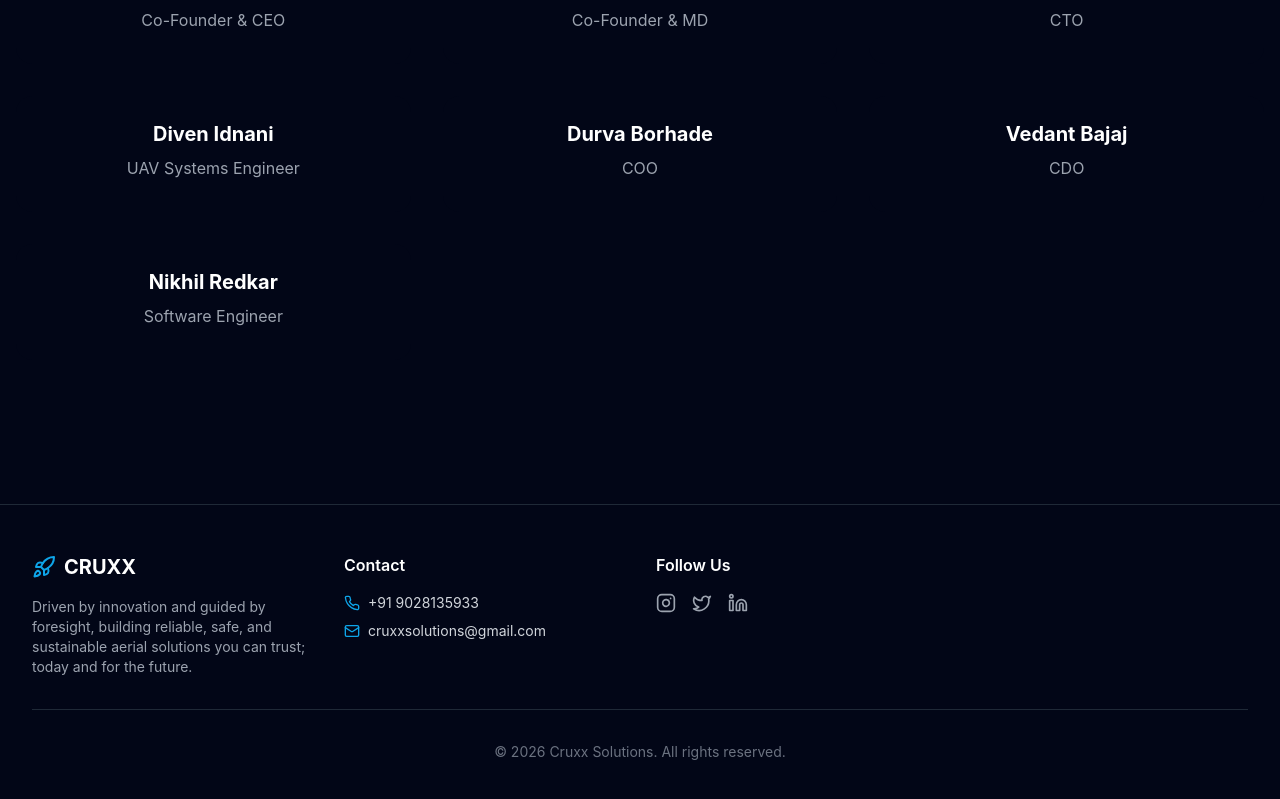
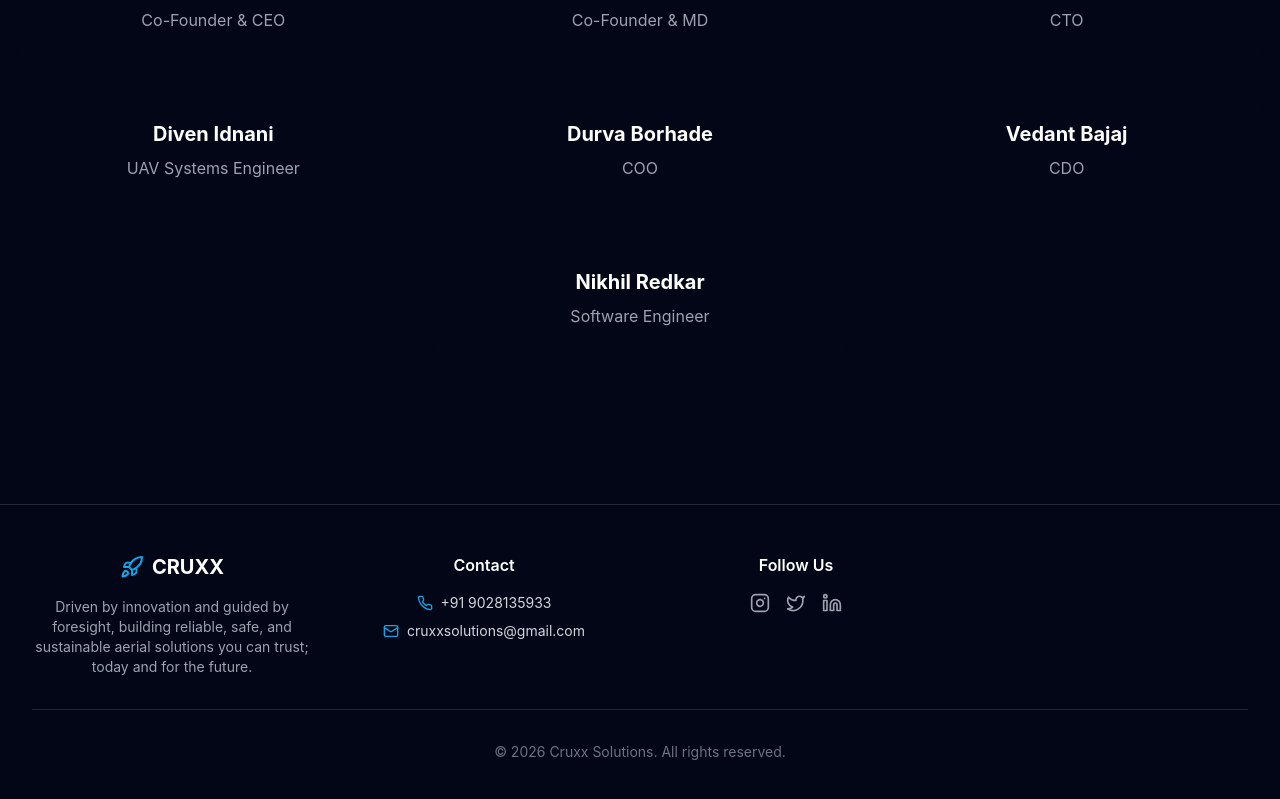
Before and after one commit to cruxxsolutions/Website, a React (Vite) app in the folder client/: page /about in a window 1280 px wide. Shown: the part 1262-2061 px from the top of the page. Built offline with nearby package versions, Linux system fonts and the light colour scheme.

Commit message:
more changes
nothing much

```diff
--- a/client/src/components/Footer.jsx
+++ b/client/src/components/Footer.jsx
@@ -5,9 +5,9 @@ const Footer = () => {
     return (
         <footer className="bg-darker border-t border-gray-800 text-gray-300 py-12">
             <div className="max-w-7xl mx-auto px-4 sm:px-6 lg:px-8">
-                <div className="grid grid-cols-1 md:grid-cols-4 gap-8">
+                <div className="grid grid-cols-1 md:grid-cols-4 gap-8 text-center md:text-center">
                     <div className="space-y-4">
-                        <div className="flex items-center space-x-2">
+                        <div className="flex items-center justify-center space-x-2">
                             <Rocket className="h-6 w-6 text-primary" />
                             <span className="text-xl font-bold text-white">CRUXX</span>
                         </div>
@@ -20,7 +20,7 @@ const Footer = () => {
 
                     <div>
                         <h3 className="text-white font-semibold mb-4">Contact</h3>
-                        <ul className="space-y-2 text-sm">
+                        <ul className="space-y-2 text-sm flex flex-col items-center">
 
                             <li className="flex items-center space-x-2">
                                 <Phone className="h-4 w-4 text-primary" />
@@ -35,7 +35,7 @@ const Footer = () => {
 
                     <div>
                         <h3 className="text-white font-semibold mb-4">Follow Us</h3>
-                        <div className="flex space-x-4">
+                        <div className="flex space-x-4 justify-center">
                             <a href="https://www.instagram.com/invites/contact/?igsh=dtsun0ttss2c&utm_content=10vqxa0p" target="_blank" rel="noopener noreferrer" className="text-gray-400 hover:text-primary transition"><Instagram className="h-5 w-5" /></a>
                             <a href="#" className="text-gray-400 hover:text-primary transition"><Twitter className="h-5 w-5" /></a>
                             <a href="https://www.linkedin.com/company/cruxx-solutions-private-limited/" target="_blank" rel="noopener noreferrer" className="text-gray-400 hover:text-primary transition"><Linkedin className="h-5 w-5" /></a>
--- a/client/src/pages/about.jsx
+++ b/client/src/pages/about.jsx
@@ -108,14 +108,23 @@ const About = () => {
                 <h2 className="text-2xl font-bold text-white mb-2">
                     Our Team
                 </h2>
-                <div className="grid grid-cols-1 md:grid-cols-2 lg:grid-cols-3 gap-8 mt-8">
-                    {teamMembers.map((member) => (
-                        <div key={member.name} className="bg-darker p-6 rounded-2xl text-center">
-                            <h3 className="text-xl font-bold text-white mb-2">{member.name}</h3>
-                            <p className="text-gray-400 mb-2">{member.role}</p>
-                            <p className="text-gray-500 text-sm">{member.branch}</p>
+                <div className="flex flex-col items-center gap-8 mt-8">
+                    <div className="grid grid-cols-1 md:grid-cols-2 lg:grid-cols-3 gap-8 w-full">
+                        {teamMembers.slice(0, 6).map((member) => (
+                            <div key={member.name} className="bg-darker p-6 rounded-2xl text-center">
+                                <h3 className="text-xl font-bold text-white mb-2">{member.name}</h3>
+                                <p className="text-gray-400 mb-2">{member.role}</p>
+                                <p className="text-gray-500 text-sm">{member.branch}</p>
+                            </div>
+                        ))}
+                    </div>
+                    <div className="w-full flex justify-center">
+                        <div className="bg-darker p-6 rounded-2xl text-center md:w-1/3">
+                            <h3 className="text-xl font-bold text-white mb-2">{teamMembers[6].name}</h3>
+                            <p className="text-gray-400 mb-2">{teamMembers[6].role}</p>
+                            <p className="text-gray-500 text-sm">{teamMembers[6].branch}</p>
                         </div>
-                    ))}
+                    </div>
                 </div>
             </div>
         </div>
```
